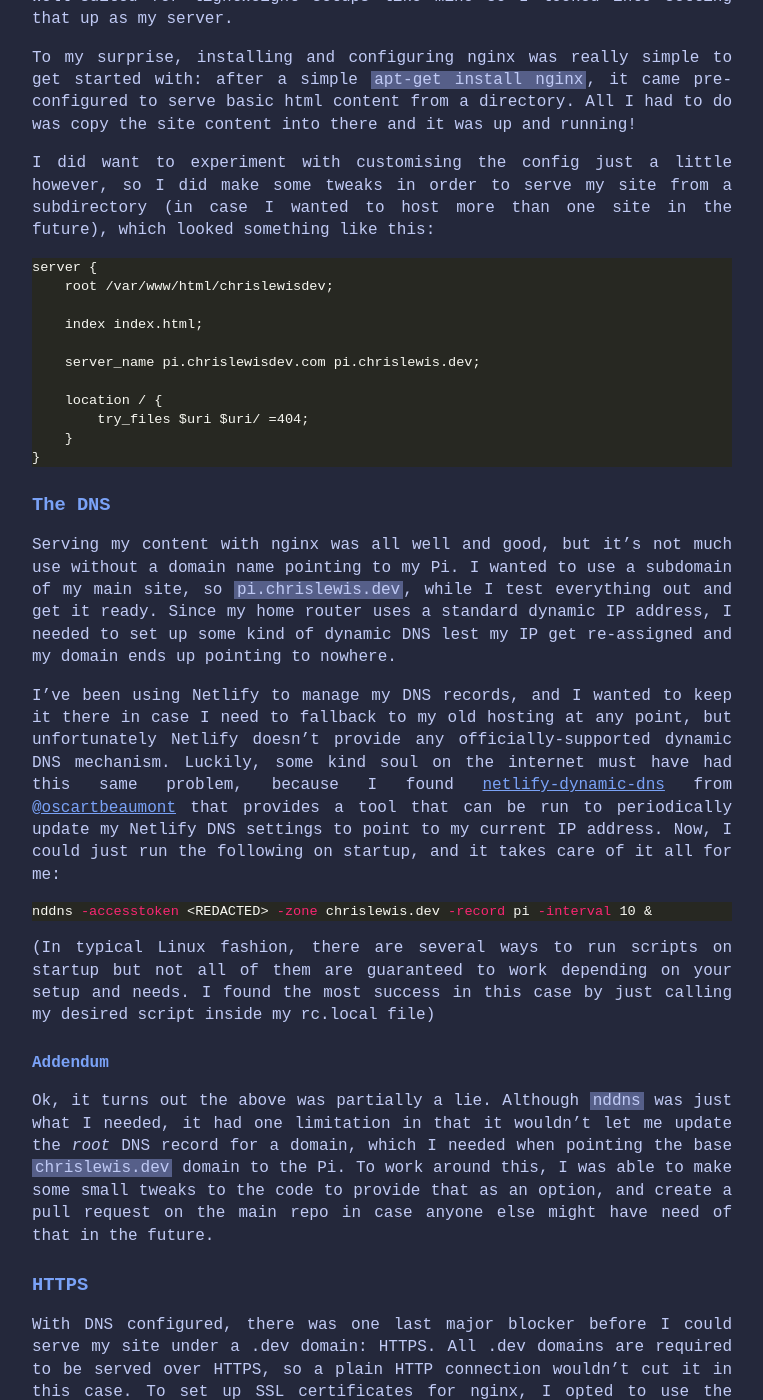
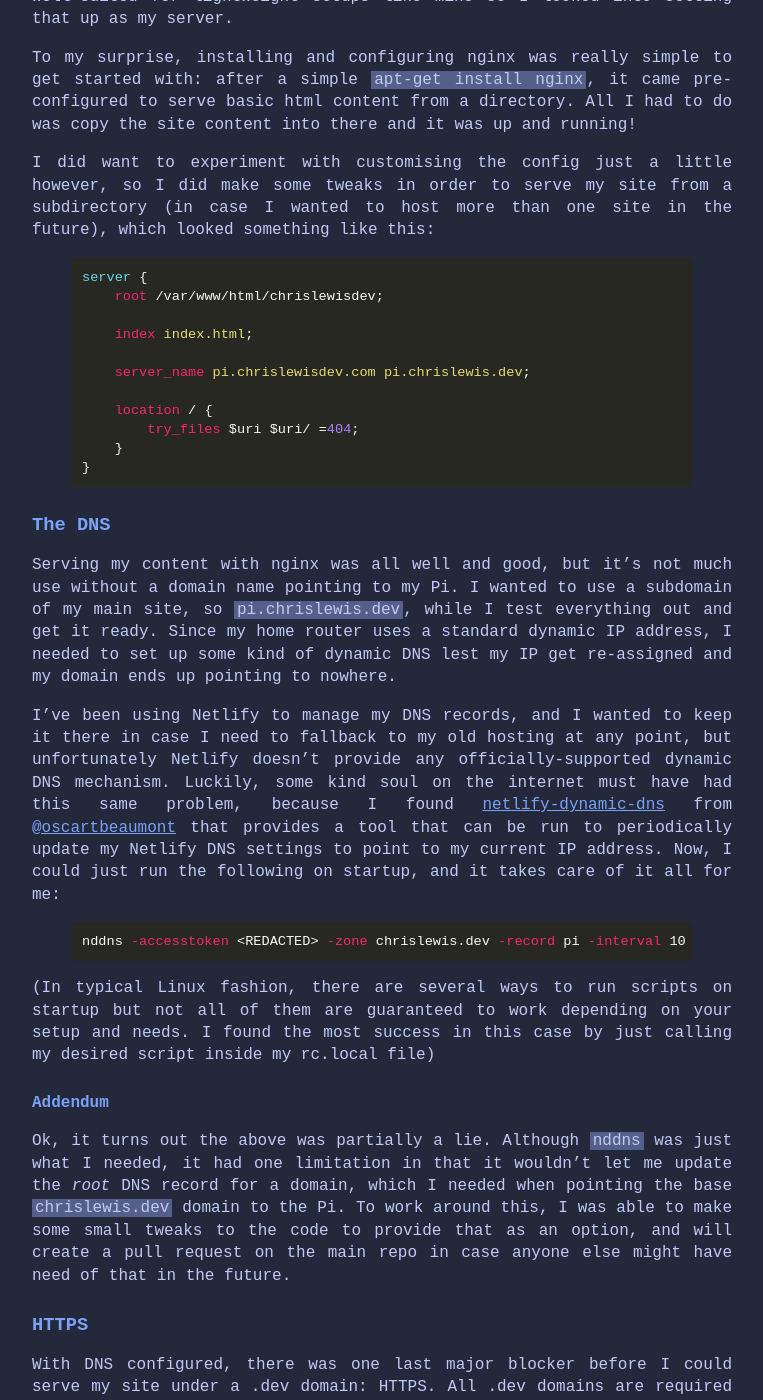
Before and after one commit to chrislewisdev/chrislewisdev, a Jekyll site: the page built from _posts/2021-12-23-self-hosting-my-blog.md, in a window 1280 px wide and 1400 px high, scrolled down 1309 px. Shown: the whole window, without its empty margins (258-1021 px from the left). Built offline with Jekyll 4.4.1, drawn with Linux system fonts in a browser that asks for light colours; some of the changed text lies outside the part shown.

Commit message:
Self-hosting: better highlighting and corrections

````diff
--- a/_posts/2021-12-23-self-hosting-my-blog.md
+++ b/_posts/2021-12-23-self-hosting-my-blog.md
@@ -28,7 +28,8 @@ To my surprise, installing and configuring nginx was really simple to get starte
 
 I did want to experiment with customising the config just a little however, so I did make some tweaks in order to serve my site from a subdirectory (in case I wanted to host more than one site in the future), which looked something like this:
 
-```
+{% highlight nginx %}
+{% raw %}
 server {
     root /var/www/html/chrislewisdev;
 
@@ -40,7 +41,8 @@ server {
         try_files $uri $uri/ =404;
     }
 }
-```
+{% endraw %}
+{% endhighlight %}
 
 ### The DNS
 
@@ -48,15 +50,17 @@ Serving my content with nginx was all well and good, but it's not much use witho
 
 I've been using Netlify to manage my DNS records, and I wanted to keep it there in case I need to fallback to my old hosting at any point, but unfortunately Netlify doesn't provide any officially-supported dynamic DNS mechanism. Luckily, some kind soul on the internet must have had this same problem, because I found [netlify-dynamic-dns](https://github.com/oscartbeaumont/netlify-dynamic-dns) from [@oscartbeaumont](https://github.com/oscartbeaumont) that provides a tool that can be run to periodically update my Netlify DNS settings to point to my current IP address. Now, I could just run the following on startup, and it takes care of it all for me:
 
-```sh
+{% highlight sh %}
+{% raw %}
 nddns -accesstoken <REDACTED> -zone chrislewis.dev -record pi -interval 10 &
-```
+{% endraw %}
+{% endhighlight %}
 
 (In typical Linux fashion, there are several ways to run scripts on startup but not all of them are guaranteed to work depending on your setup and needs. I found the most success in this case by just calling my desired script inside my rc.local file)
 
 #### Addendum
 
-Ok, it turns out the above was partially a lie. Although `nddns` was just what I needed, it had one limitation in that it wouldn't let me update the *root* DNS record for a domain, which I needed when pointing the base `chrislewis.dev` domain to the Pi. To work around this, I was able to make some small tweaks to the code to provide that as an option, and create a pull request on the main repo in case anyone else might have need of that in the future.
+Ok, it turns out the above was partially a lie. Although `nddns` was just what I needed, it had one limitation in that it wouldn't let me update the *root* DNS record for a domain, which I needed when pointing the base `chrislewis.dev` domain to the Pi. To work around this, I was able to make some small tweaks to the code to provide that as an option, and will create a pull request on the main repo in case anyone else might have need of that in the future.
 
 ### HTTPS
 
@@ -72,7 +76,8 @@ No web project of mine would be complete without a CI/CD workflow, since I'll be
 
 Initially, I thought I would need to create some small bespoke server to handle the webhooks part of this process, but as it turns out there was yet another handy tool out there for me, this time the [webhook](https://github.com/adnanh/webhook) repo by [@adnanh](https://github.com/adnanh). This tool fits my exact use case: listening for webhooks, and running scripts in response. All I had to do was provide some fairly simple config, most of which are "extras" to ensure that the webhook will only be triggered by Github itself (rather than any old person hitting the URL) and that only pushes to master will trigger the build:
 
-```yaml
+{% highlight yml %}
+{% raw %}
 - id: "build-chrislewisdev"
   execute-command: "~/builds/chrislewisdev.sh"
   command-working-directory: "~/code/chrislewisdev"
@@ -90,18 +95,21 @@ Initially, I thought I would need to create some small bespoke server to handle
           parameter:
             source: "payload"
             name: "ref"
-```
+{% endraw %}
+{% endhighlight %}
 
 *(to be honest, one day I might still create a bespoke solution for the webhook, for fun and/or learning)*
 
 The build script itself is even simpler:
 
-```sh
+{% highlight sh %}
+{% raw %}
 #!/bin/sh
 git pull
 bundle exec jekyll build
 sudo rsync -r --delete-after _site/ /var/www/html/chrislewisdev/
-```
+{% endraw %}
+{% endhighlight %}
 
 Since all it needs to do is pull the latest commits and build everything locally, the builds are damn fast too, arguably even faster than my old Netlify builds since there's less moving parts involved.
 
````
Also changed, not shown: other parts of _posts/2021-12-23-self-hosting-my-blog.md (+1 -1 lines).
